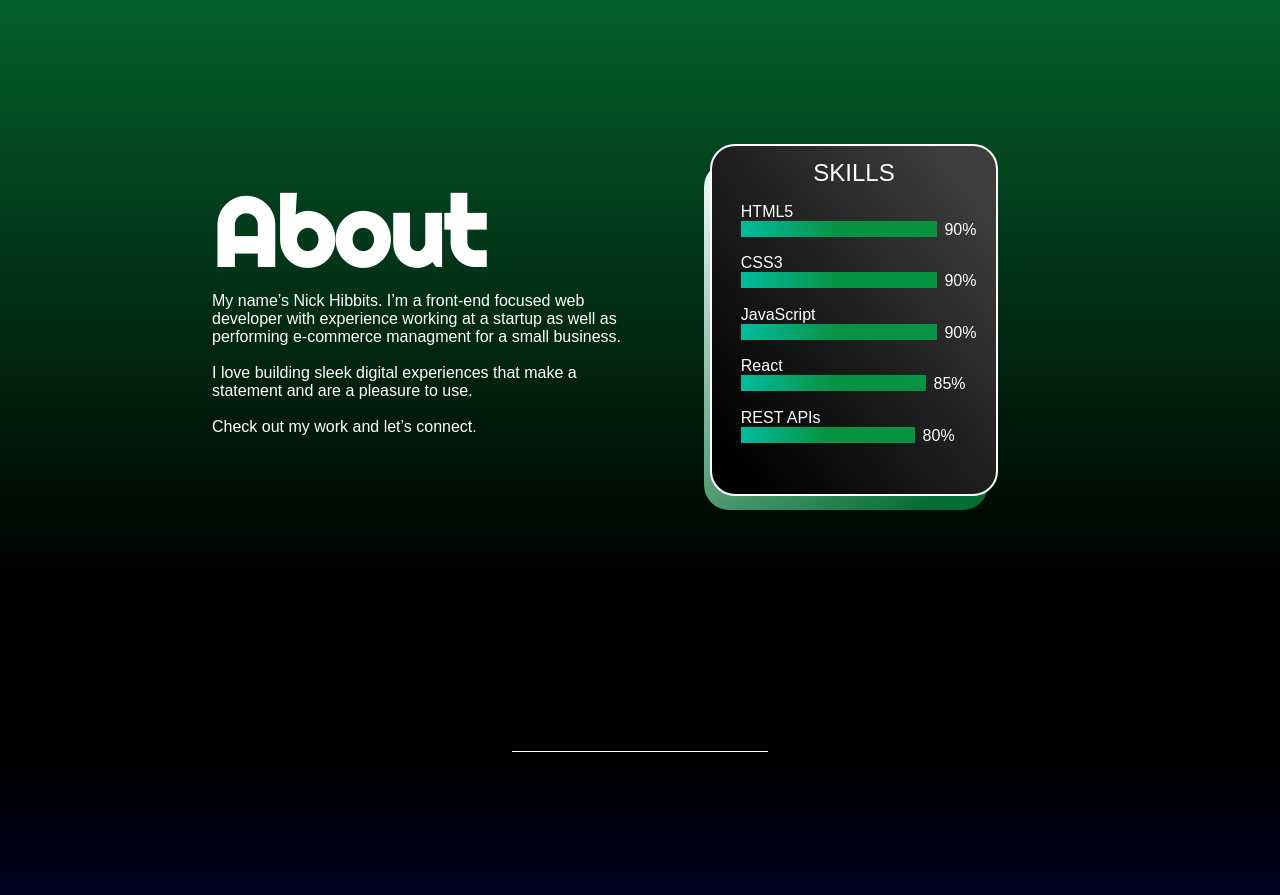
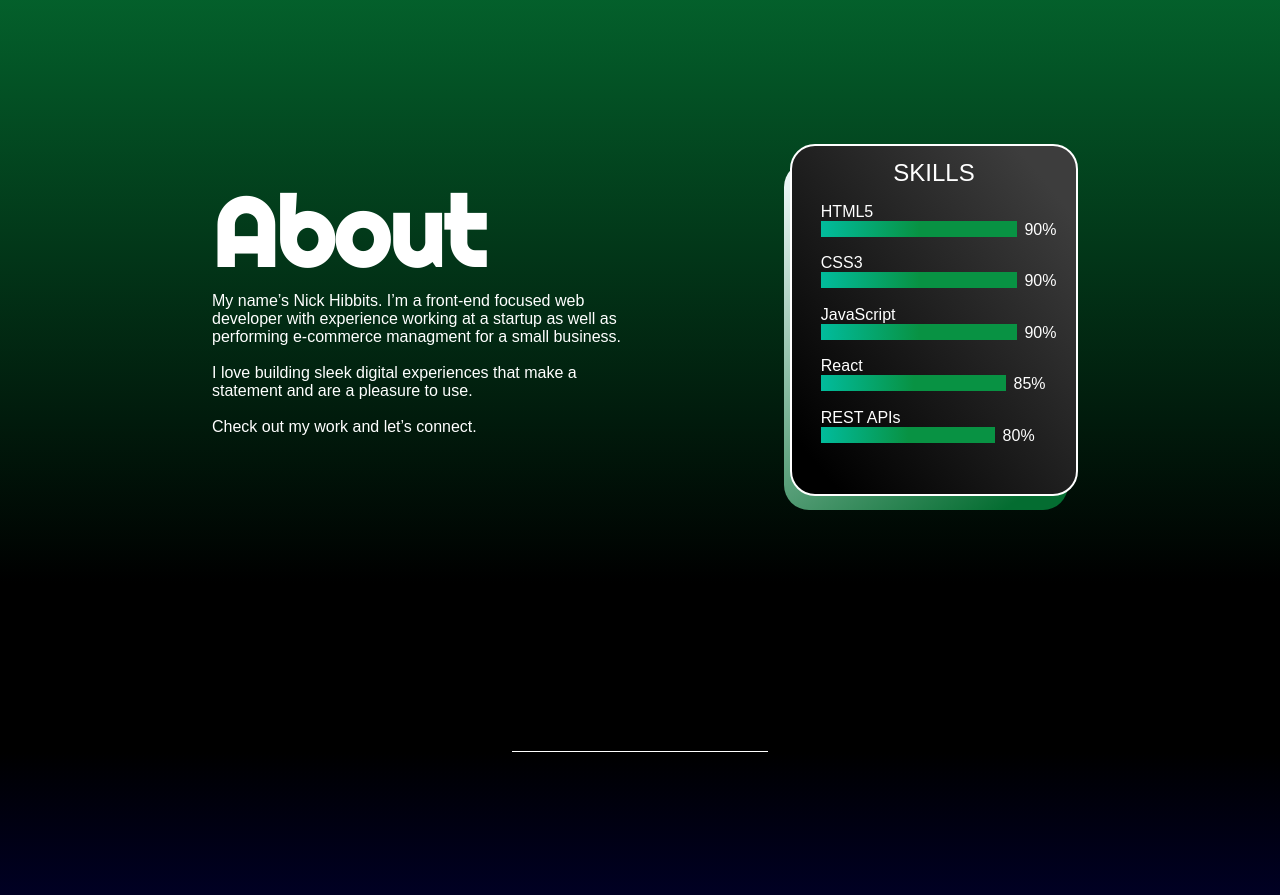
Before and after one commit to nickhibbits/react-website, a React (Create React App) app: page / in a window 1280 px wide. Shown: the part 880-1775 px from the top of the page. Built offline with nearby package versions, Linux system fonts and the light colour scheme; a web font is replaced by a local one.

Commit message:
continue responsive development

```diff
--- a/src/components/About.js
+++ b/src/components/About.js
@@ -1,6 +1,7 @@
 // import React, { useEffect, useState } from "react";
+import "../styles/index.scss";
+import "../styles/SkillsCard.scss";
 import SkillsCard from "./SkillsCard";
-import "../styles/index.scss";
 import { useWindowCheck } from "../customHooks";
 
 function About() {
@@ -33,7 +34,14 @@ function About() {
             Check out my work and let’s connect.
           </p>
         </section>
-        <section className="skill-card-wrapper">
+        <section
+          id="skill-card-wrapper"
+          style={{
+            display: "flex",
+            justifyContent: "center",
+            flexDirection: "row",
+          }}
+        >
           <SkillsCard />
         </section>
       </div>
--- a/src/styles/WorkCard.scss
+++ b/src/styles/WorkCard.scss
@@ -1,3 +1,5 @@
+@use "./mediaQueries.scss";
+
 .card-scroll-container {
   display: flex;
   gap: 2rem;
@@ -6,6 +8,7 @@
 }
 
 .work-card-component {
+  position: relative;
   display: flex;
   flex-direction: column;
   justify-content: flex-end;
@@ -23,3 +26,10 @@
 .work-card-component > p {
   font-size: 0.8rem;
 }
+
+.buttons-wrapper {
+  @include mediaQueries.desktop {
+    position: absolute;
+    top: 9rem;
+  }
+}
--- a/src/styles/index.scss
+++ b/src/styles/index.scss
@@ -109,14 +109,12 @@ button {
   // border: solid 10px red;
   display: grid;
   grid-template-columns: 50% 50%;
+  gap: 5rem;
 }
 
-.split > *:first-child {
-  // border: solid 2px yellow;
+.split > :nth-child(2) {
+  display: flex;
+  flex-direction: column;
+  align-items: flex-start;
+  overflow-x: scroll;
 }
-
-.split > *:nth-child(2) {
-  // border: solid 2px pink;
-  display: flex;
-  justify-content: center;
-}
```
Also changed, not shown: src/styles/SkillsCard.scss (+10 -0 lines).
